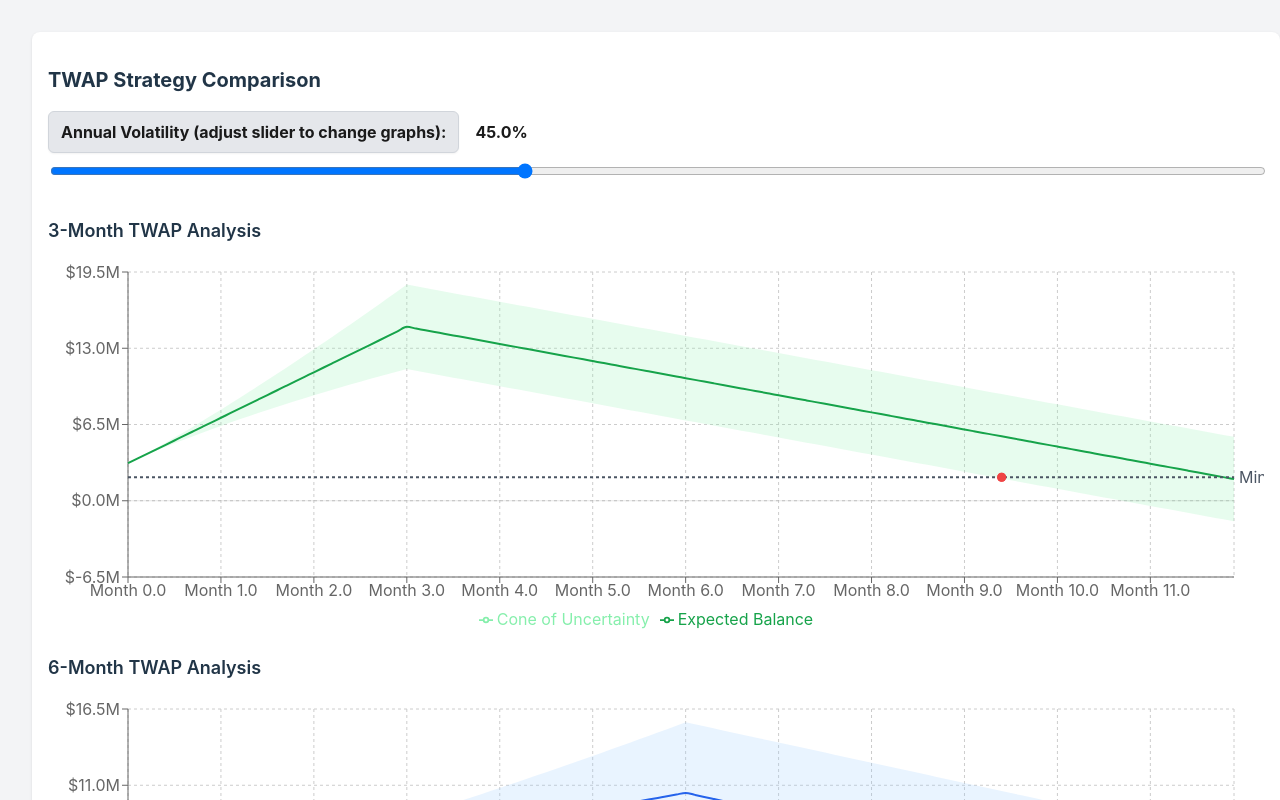
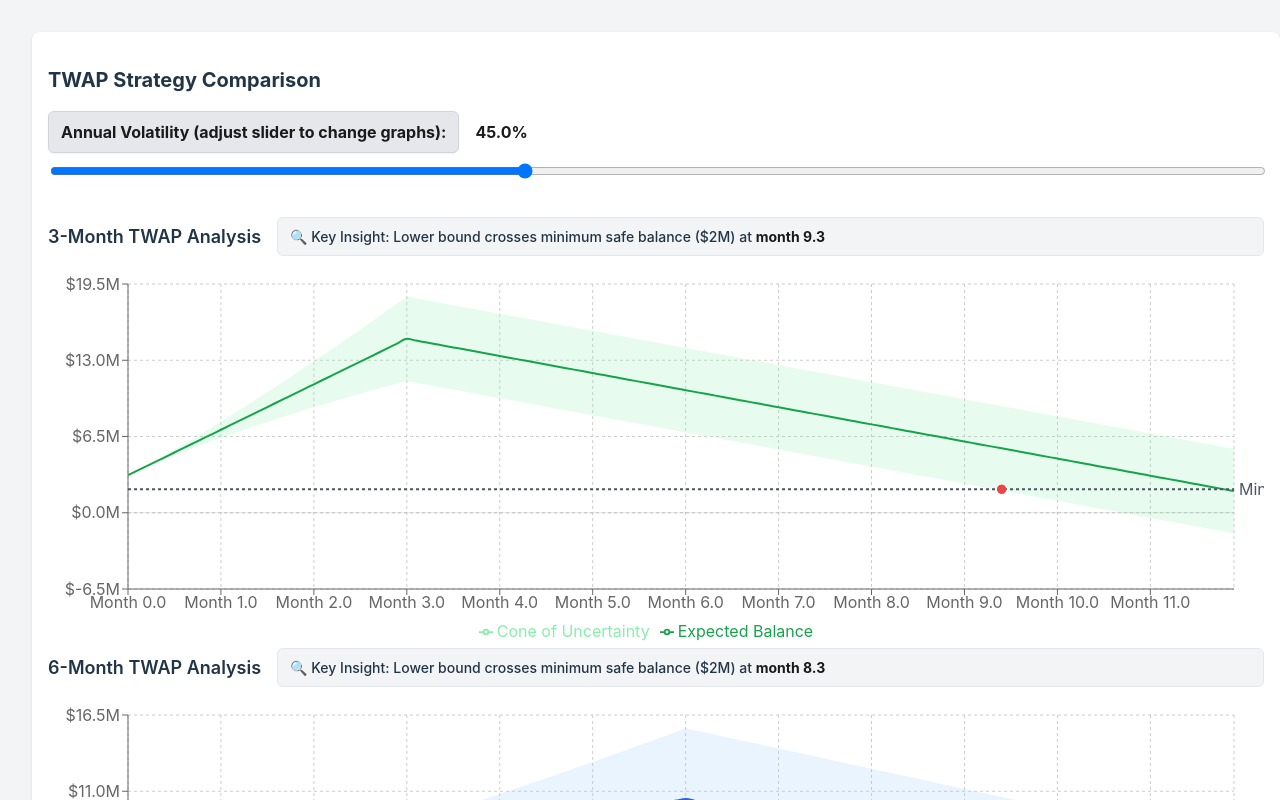
Before and after one commit to 5ajaki/twap-analysis, a React (Vite) app: page / in a window 1280 px wide. Shown: the top 800 px of the page. Built offline with nearby package versions, Linux system fonts and the light colour scheme.

Commit message:
Add key insight label to TWAP chart with minimum safe balance crossover month

```diff
--- a/src/components/SplitTWAPComparison.tsx
+++ b/src/components/SplitTWAPComparison.tsx
@@ -14,7 +14,7 @@ import {
 } from "recharts";
 
 interface TWAPChartProps {
-  data: any[];
+  data: ChartData;
   period: number;
   minimumSafe: number;
 }
@@ -35,15 +35,41 @@ interface ChartData extends Array<ChartDataPoint> {
 const TWAPChart: React.FC<TWAPChartProps> = ({ data, period, minimumSafe }) => {
   return (
     <div className="w-full mb-8">
-      <h3
+      <div
         style={{
-          fontSize: "1.125rem",
-          fontWeight: 600,
+          display: "flex",
+          alignItems: "center",
+          gap: "1rem",
           marginBottom: "0.5rem",
         }}
       >
-        {period}-Month TWAP Analysis
-      </h3>
+        <h3
+          style={{
+            fontSize: "1.125rem",
+            fontWeight: 600,
+            margin: 0,
+          }}
+        >
+          {period}-Month TWAP Analysis
+        </h3>
+        <div
+          style={{
+            flex: 1,
+            padding: "0.5rem 0.75rem",
+            backgroundColor: "#f3f4f6",
+            borderRadius: "0.375rem",
+            border: "1px solid #e5e7eb",
+            fontSize: "0.875rem",
+          }}
+        >
+          <p style={{ margin: 0, fontWeight: "500" }}>
+            🔍 Key Insight: Lower bound crosses minimum safe balance ($2M) at{" "}
+            <span style={{ fontWeight: "bold", color: "#1a1a1a" }}>
+              month {data.crossoverMonth?.toFixed(1) || "N/A"}
+            </span>
+          </p>
+        </div>
+      </div>
       <div style={{ height: "24rem" }}>
         <ResponsiveContainer width="100%" height="100%">
           <ComposedChart
```
